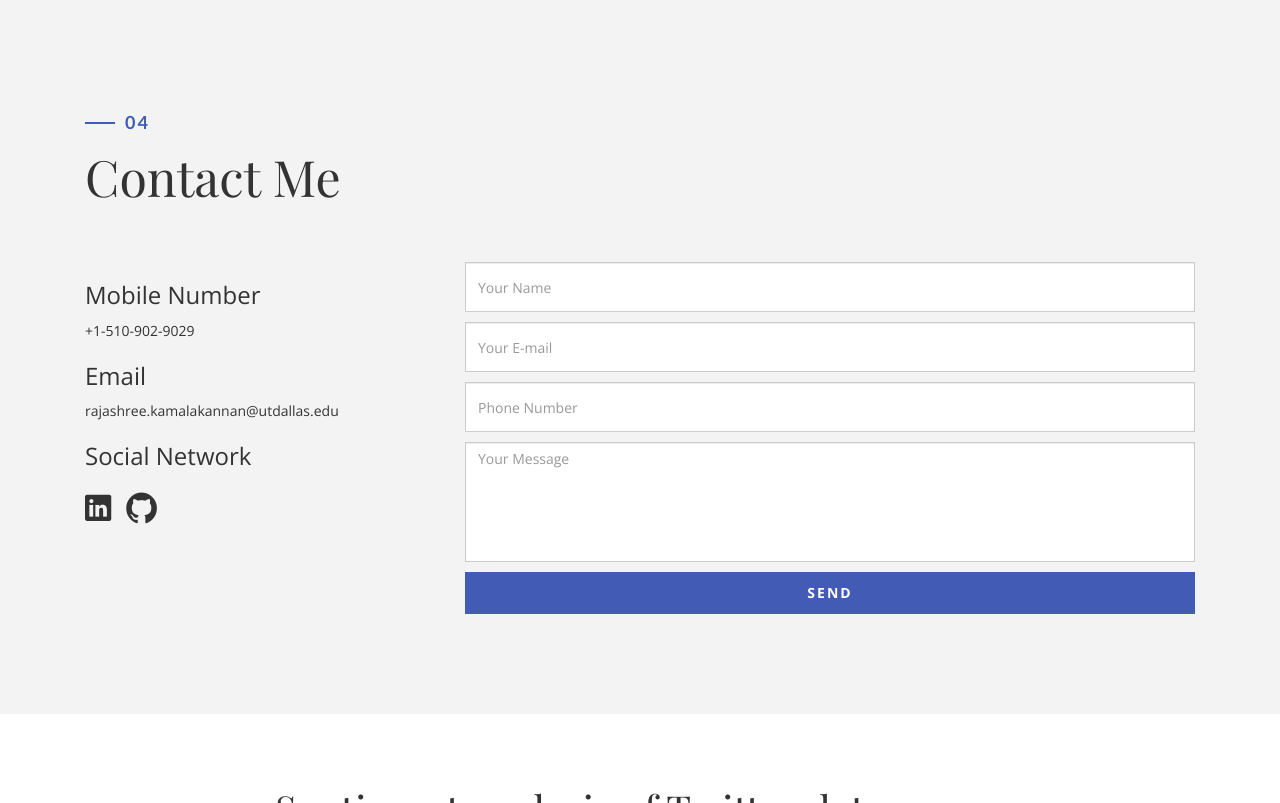
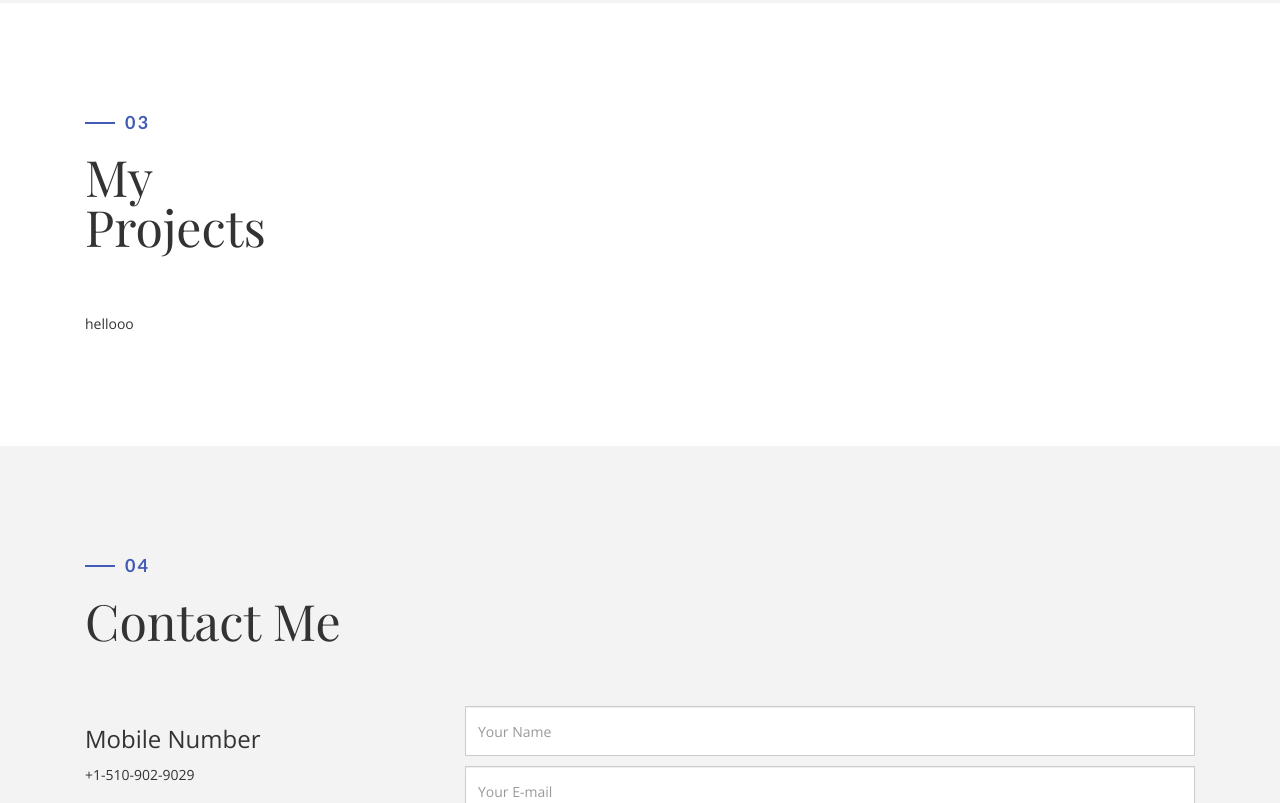
Before and after one commit to rajashreekamalakannan/rajashreekamalakannan.github.io, a plain HTML site: page index.html in a window 1280 px wide. Shown: the part 2977-3780 px from the top of the page. Drawn offline with nearby package versions, Linux system fonts and the light colour scheme; files whose address does not match are found by name; a web font is replaced by a local one.

Commit message:
project changes

```diff
--- a/index.html
+++ b/index.html
@@ -130,6 +130,21 @@
         </div>
     </div>
     <!-- ./experience -->
+
+    <!--projects-->
+    <div class="section" id="projects">
+        <div class="container">
+            <div class="col-md-12">
+                <h4>03</h4>
+                <h1 class="size-50">My <br /> Projects</h1>
+                <div class="h-50"></div>
+            </div>
+            <div class="col-md-12">
+                <p>hellooo</p>
+            </div>
+        </div>
+    </div>
+    <!-- ./ projects-->
 
     <!--- projects
     <div class="section" id="projects">
```
